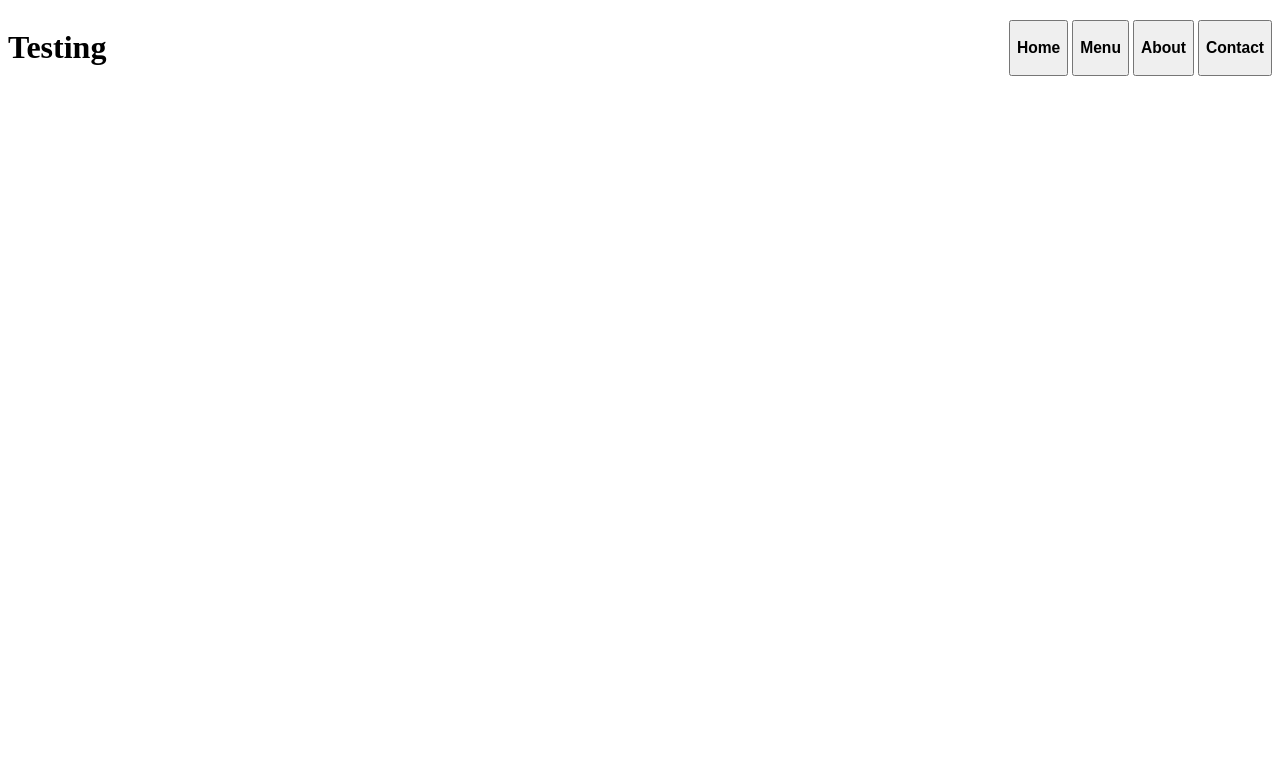
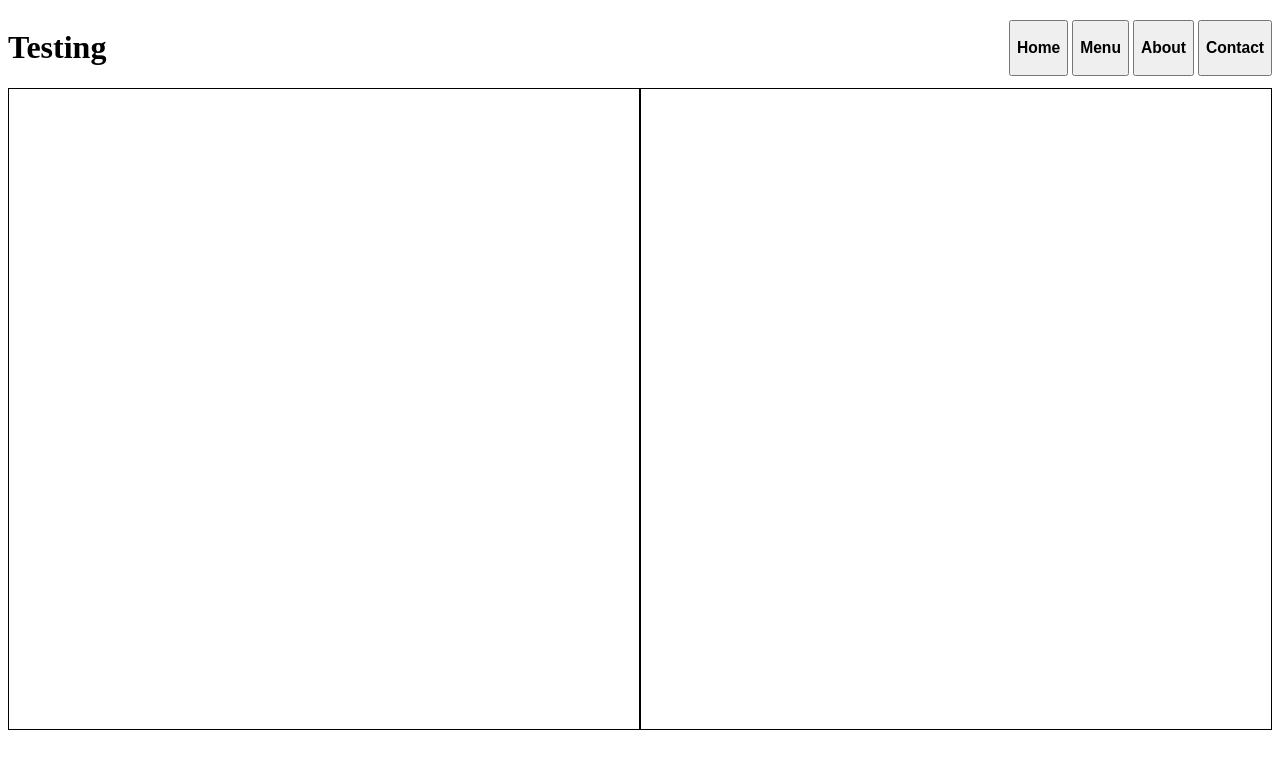
Before and after one commit to newplayer-afk/odin-restaurant-page, a website built with webpack: page src/template.html in a window 1280 px wide. Built offline with nearby package versions, Linux system fonts and the light colour scheme.

Commit message:
add simple styling to intro, ls, rs fix startup functionality

```diff
--- a/src/assets/home.js
+++ b/src/assets/home.js
@@ -1,12 +1,14 @@
 export {home};
-import { mainContent } from "..";
+import { mainContent, main } from "..";
 
 const home = (function() {
     const add = () => {
-    mainContent.appendChild(main)
-    //DEFINE INTRO, LS, RS
+    //DEFINE INTRO
     const intro = document.createElement("div")
     intro.classList.add("intro")
+    main.append(intro)
+
+    //DEFINE LS, RS
     const left_side = document.createElement("div")
     left_side.classList.add("ls-intro")
     const right_side = document.createElement("div")
--- a/src/index.js
+++ b/src/index.js
@@ -7,9 +7,14 @@ import { menu } from "./assets/menu.js";
 export const mainContent = document.querySelector("#content")
 export const main = document.createElement("main")
 
+//HOME PAGE ON STARTUP
+clear()
+home.add()
+
 //CLEAR CONTENT DIV
 function clear() {
-    mainContent.innerHTML = ""
+    main.innerHTML = ""
+    mainContent.appendChild(main)
 }
 
 const homeButton = document.querySelector("#home")
--- a/src/styles.css
+++ b/src/styles.css
@@ -7,3 +7,15 @@ header{
 
 #logo{
 }
+
+.ls-intro,
+.rs-intro{
+    display: flex;
+    border: 1px solid black;
+    width: 50vw;
+    height: 80vh;
+}
+
+.intro{
+    display: flex;
+}
```
